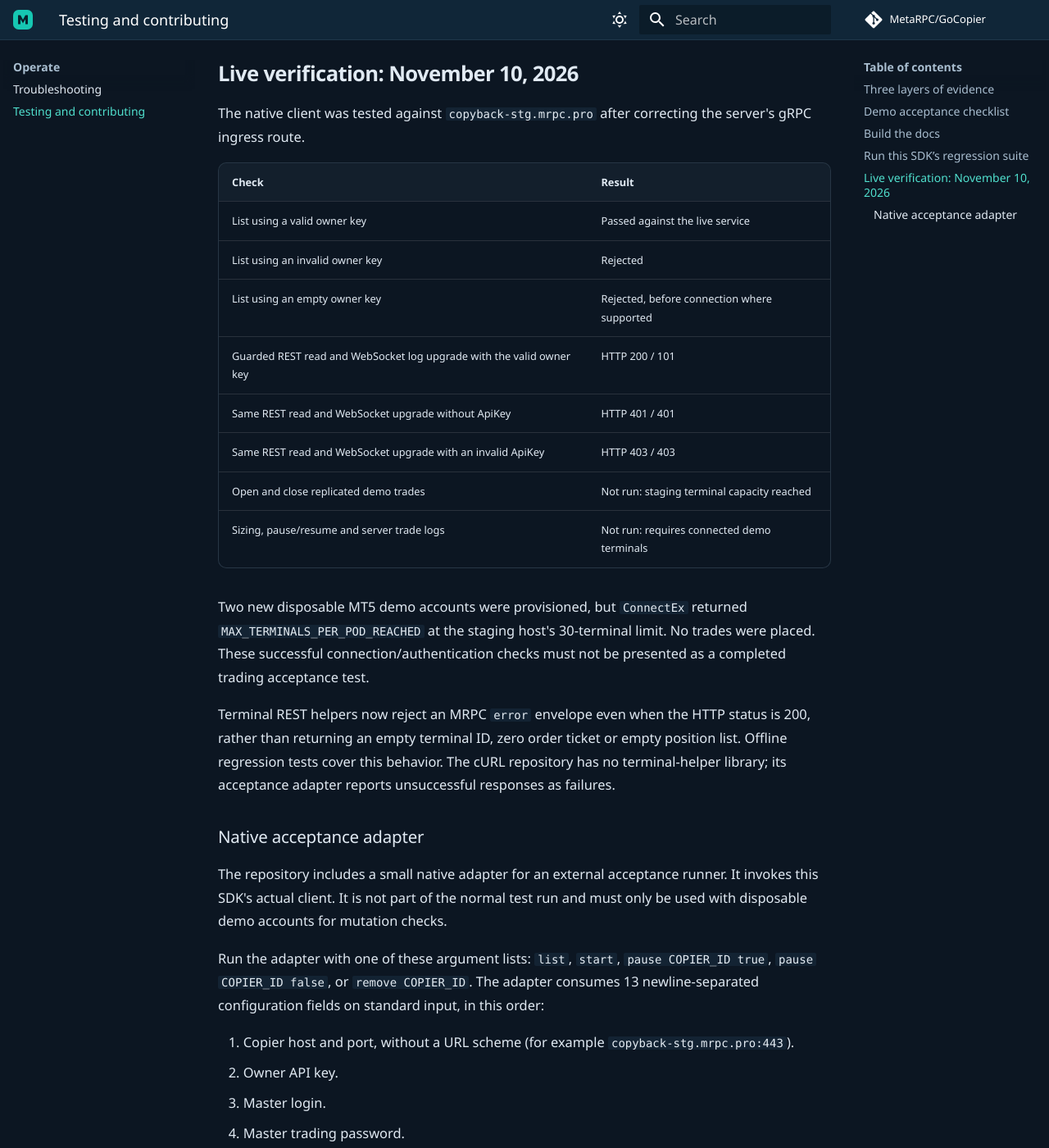
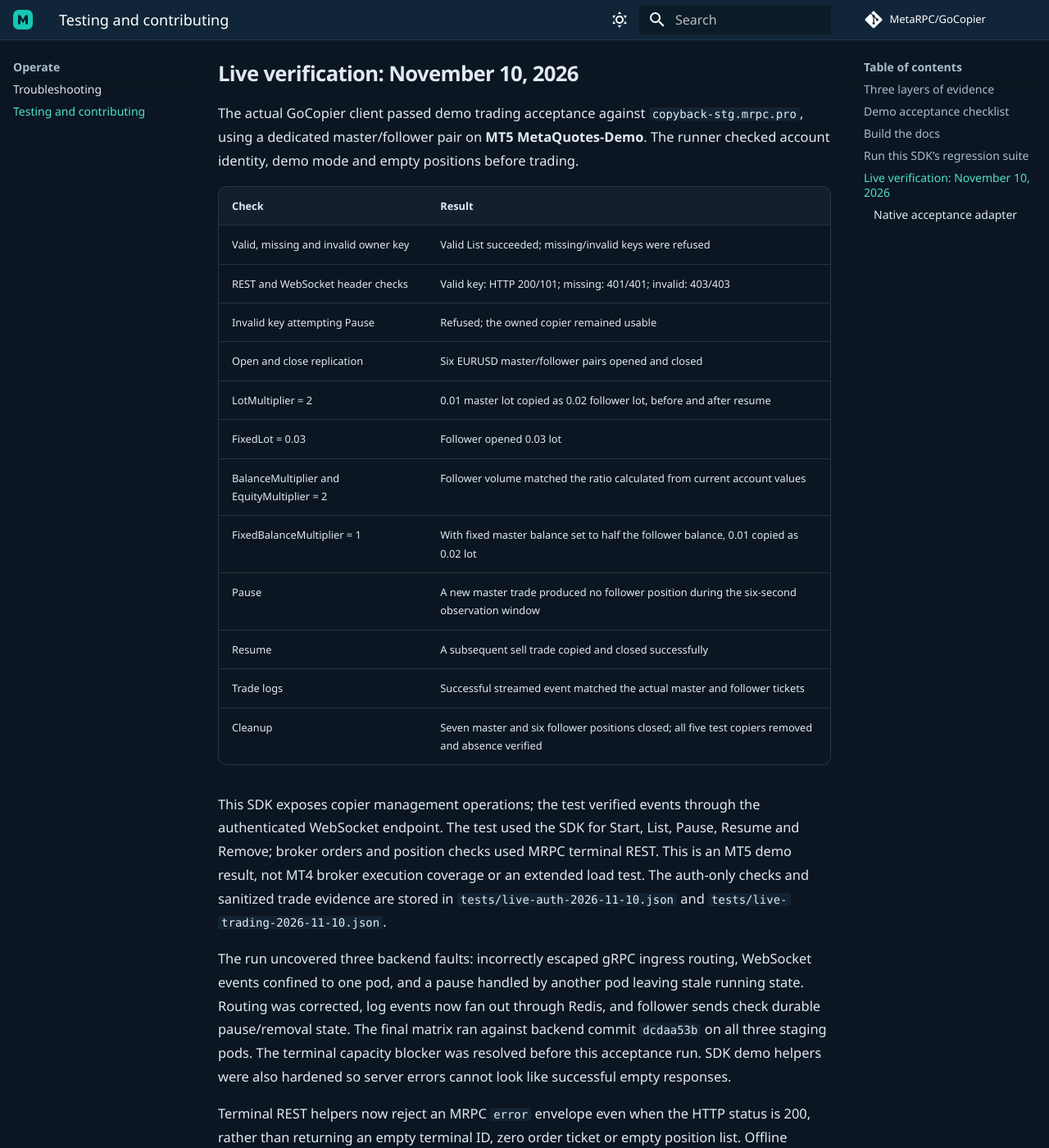
Before and after one commit to MetaRPC/GoCopier, an MkDocs documentation site: the page built from docs/testing.md, in a window 1280 px wide and 1400 px high, scrolled down 1558 px. Shown: the whole window at 82% size. Built offline with MkDocs 1.6.1 and Material for MkDocs 9.7.7, drawn with Linux system fonts in a browser that asks for light colours; comment, search, counter and statistics services are not loaded; some of the changed text lies outside the part shown.

Commit message:
Verify demo trading lifecycle and publish live acceptance evidence

````diff
--- a/docs/testing.md
+++ b/docs/testing.md
@@ -35,24 +35,30 @@
 go vet ./...
 ```
 
-The November 10 audit passed the SDK build/tests and strict documentation/link checks in GitHub Actions. Tests cover the implemented transport, key validation and relevant regression cases; they are not a claim that live broker replication was performed.
+The November 10 audit passed the SDK build/tests and strict documentation/link checks in GitHub Actions. Offline tests cover transport, key validation and relevant regressions. The separate live acceptance results below verify broker replication.
 
 ## Live verification: November 10, 2026
 
-The native client was tested against `copyback-stg.mrpc.pro` after correcting the server's gRPC ingress route.
+The actual GoCopier client passed demo trading acceptance against `copyback-stg.mrpc.pro`, using a dedicated master/follower pair on **MT5 MetaQuotes-Demo**. The runner checked account identity, demo mode and empty positions before trading.
 
 | Check | Result |
 |---|---|
-| List using a valid owner key | Passed against the live service |
-| List using an invalid owner key | Rejected |
-| List using an empty owner key | Rejected, before connection where supported |
-| Guarded REST read and WebSocket log upgrade with the valid owner key | HTTP 200 / 101 |
-| Same REST read and WebSocket upgrade without ApiKey | HTTP 401 / 401 |
-| Same REST read and WebSocket upgrade with an invalid ApiKey | HTTP 403 / 403 |
-| Open and close replicated demo trades | Not run: staging terminal capacity reached |
-| Sizing, pause/resume and server trade logs | Not run: requires connected demo terminals |
+| Valid, missing and invalid owner key | Valid List succeeded; missing/invalid keys were refused |
+| REST and WebSocket header checks | Valid key: HTTP 200/101; missing: 401/401; invalid: 403/403 |
+| Invalid key attempting Pause | Refused; the owned copier remained usable |
+| Open and close replication | Six EURUSD master/follower pairs opened and closed |
+| LotMultiplier = 2 | 0.01 master lot copied as 0.02 follower lot, before and after resume |
+| FixedLot = 0.03 | Follower opened 0.03 lot |
+| BalanceMultiplier and EquityMultiplier = 2 | Follower volume matched the ratio calculated from current account values |
+| FixedBalanceMultiplier = 1 | With fixed master balance set to half the follower balance, 0.01 copied as 0.02 lot |
+| Pause | A new master trade produced no follower position during the six-second observation window |
+| Resume | A subsequent sell trade copied and closed successfully |
+| Trade logs | Successful streamed event matched the actual master and follower tickets |
+| Cleanup | Seven master and six follower positions closed; all five test copiers removed and absence verified |
 
-Two new disposable MT5 demo accounts were provisioned, but `ConnectEx` returned `MAX_TERMINALS_PER_POD_REACHED` at the staging host's 30-terminal limit. No trades were placed. These successful connection/authentication checks must not be presented as a completed trading acceptance test.
+This SDK exposes copier management operations; the test verified events through the authenticated WebSocket endpoint. The test used the SDK for Start, List, Pause, Resume and Remove; broker orders and position checks used MRPC terminal REST. This is an MT5 demo result, not MT4 broker execution coverage or an extended load test. The auth-only checks and sanitized trade evidence are stored in `tests/live-auth-2026-11-10.json` and `tests/live-trading-2026-11-10.json`.
+
+The run uncovered three backend faults: incorrectly escaped gRPC ingress routing, WebSocket events confined to one pod, and a pause handled by another pod leaving stale running state. Routing was corrected, log events now fan out through Redis, and follower sends check durable pause/removal state. The final matrix ran against backend commit `dcdaa53b` on all three staging pods. The terminal capacity blocker was resolved before this acceptance run. SDK demo helpers were also hardened so server errors cannot look like successful empty responses.
 
 Terminal REST helpers now reject an MRPC `error` envelope even when the HTTP status is 200, rather than returning an empty terminal ID, zero order ticket or empty position list. Offline regression tests cover this behavior. The cURL repository has no terminal-helper library; its acceptance adapter reports unsuccessful responses as failures.
 
````
Also changed, not shown: 2 other files.
